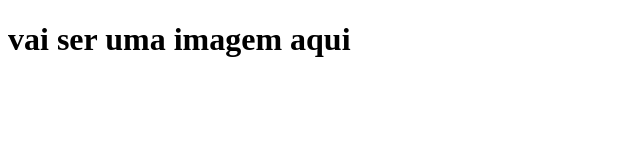
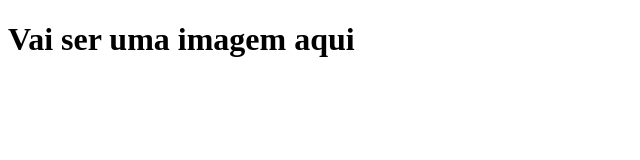
Before and after one commit to rick1324/2AEDITH, a plain HTML site: page index.html in a window 1280 px wide. Shown: the full height of the page, 0-640 px from the left. Drawn offline with Linux system fonts and the light colour scheme.

Commit message:
Update index.html

```diff
--- a/index.html
+++ b/index.html
@@ -7,7 +7,7 @@
     <title>Document</title>
 </head>
 <body>
-  <h1>vai ser uma imagem aqui<h1>
+  <h1> Vai ser uma imagem aqui <h1>
 
 </body>
 </html>
```
